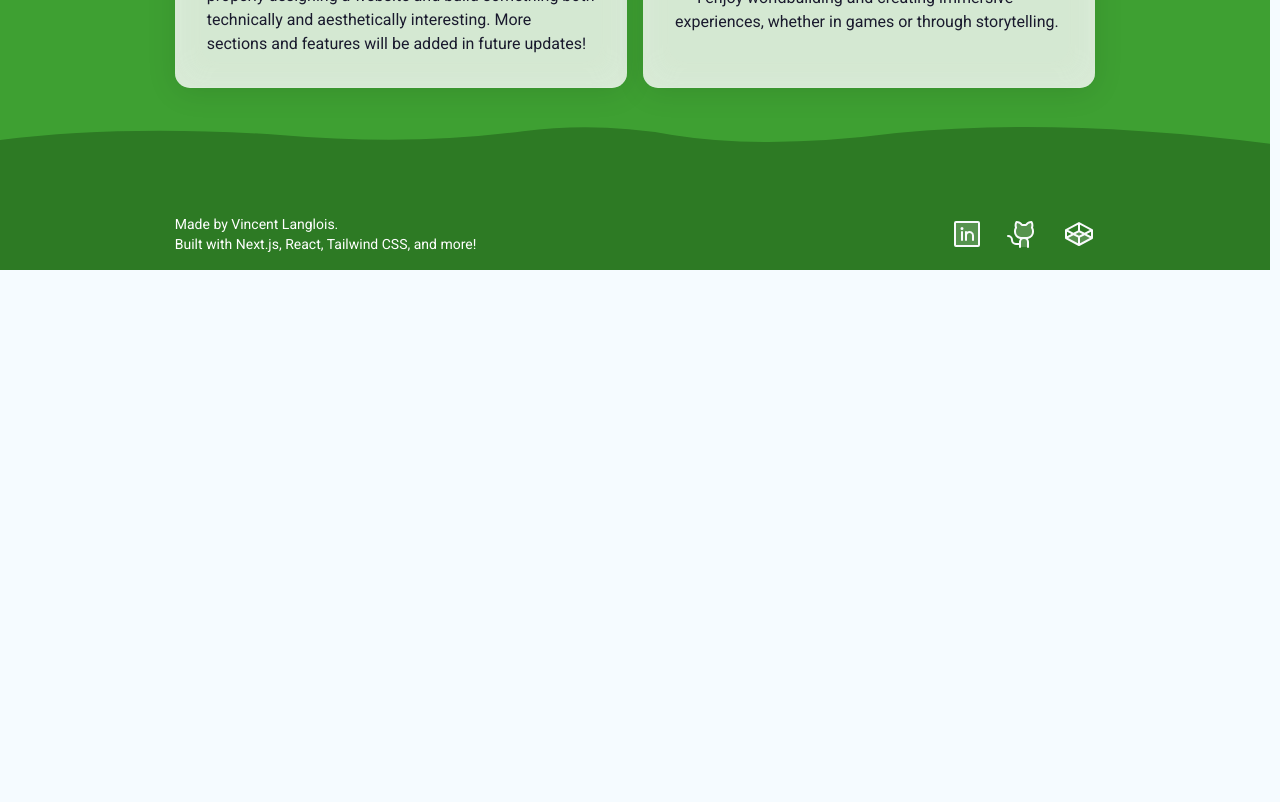
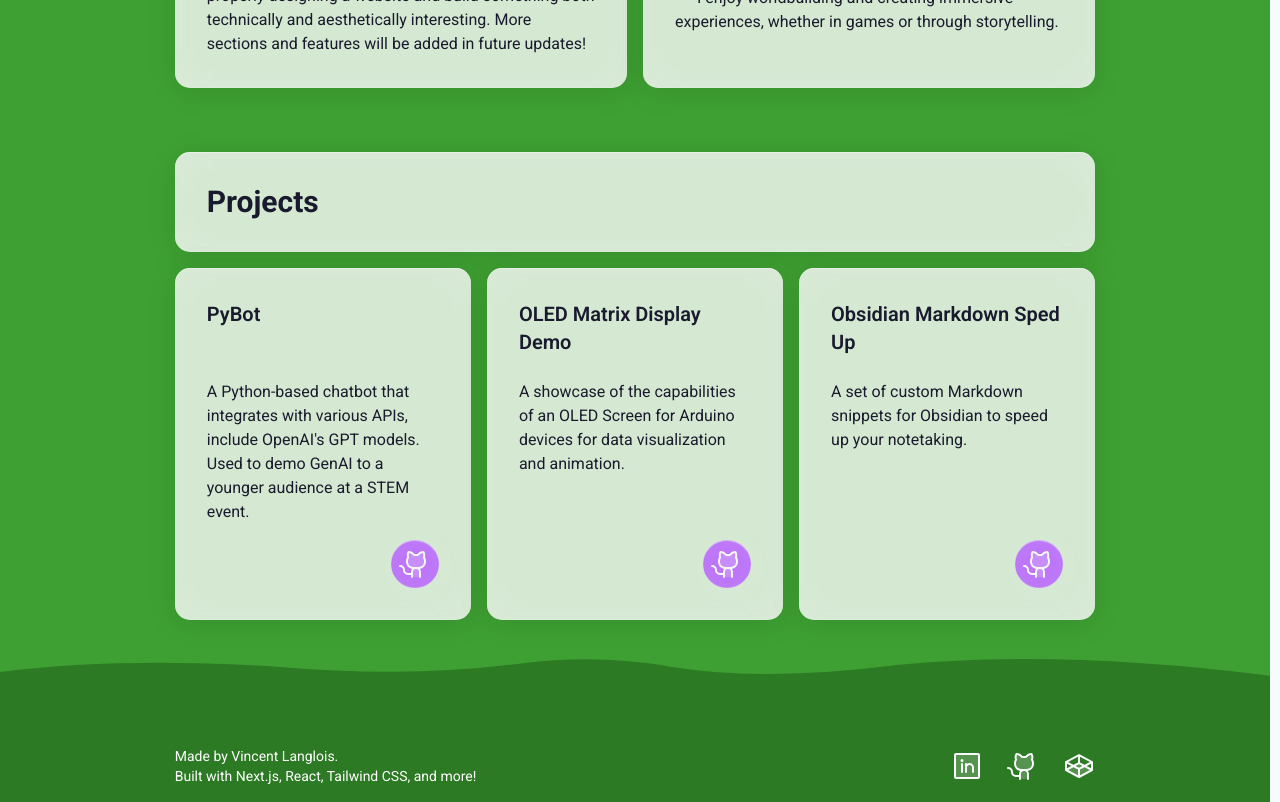
Before and after one commit to vtlanglois/portfolio-v2, a Next.js app: page / in a window 1280 px wide. Shown: the part 1420-2222 px from the top of the page. Before the commit the page ends 1690 px from the top, so only its background shows below. Built offline with nearby package versions, Linux system fonts and the light colour scheme.

Commit message:
Add projects section Fixes #9

```diff
--- a/src/app/page.tsx
+++ b/src/app/page.tsx
@@ -1,21 +1,13 @@
 import About from "@/components/sections/About";
 import Hero from "../components/sections/Hero";
-// import Container from "@/components/ui/Container";
+import Projects from "@/components/sections/Projects";
 
 export default function Home() {
   return (
     <>
       <Hero />
       <About />
-      {/* <Container>
-        <section>Skills</section>
-      </Container>
-      <Container>
-        <section>Experience</section>
-      </Container>
-      <Container>
-        <section>Projects</section>
-      </Container> */}
+      <Projects />
     </>
   );
 }
--- a/src/components/sections/Hero/index.tsx
+++ b/src/components/sections/Hero/index.tsx
@@ -4,13 +4,13 @@ import "./styles.css";
 import {
   ArrowDownIcon,
   CodepenLogoIcon,
-  GithubLogoIcon,
   LinkedinLogoIcon,
 } from "@phosphor-icons/react/dist/ssr";
 import { CODEPEN_URL, GITHUB_URL, LINKEDIN_URL } from "@/constants";
 import Card from "@/components/ui/Card";
 import Orb from "@/components/ui/Orb";
 import ThemeToggle from "@/components/ui/ThemeSelector";
+import GitHubLink from "@/components/ui/GitHubLink";
 
 export default function Hero() {
   useEffect(() => {
@@ -136,20 +136,10 @@ export default function Hero() {
                 className="text-slate-50"
               />
             </Orb>
-            <Orb
-              tag="a"
+            <GitHubLink
               href={GITHUB_URL}
-              target="_blank"
-              rel="noopener noreferrer"
-              className="bg-purple-500 hover:bg-purple-600"
-              title="Link to Vincent's GitHub profile"
-            >
-              <GithubLogoIcon
-                size={32}
-                weight="duotone"
-                className="text-slate-50 "
-              />
-            </Orb>
+              alt="Link to Vincent's GitHub profile"
+            />
             <Orb
               tag="a"
               href={CODEPEN_URL}
--- /dev/null
+++ b/src/components/sections/Projects.tsx
@@ -0,0 +1,65 @@
+import Card from "../ui/Card";
+import Container from "../ui/Container";
+import GitHubLink from "../ui/GitHubLink";
+import Section from "../ui/Section";
+import Stack from "../ui/Stack";
+
+export default function Projects() {
+  return (
+    <Section>
+      <Container>
+        <Stack>
+          <Card>
+            <h2 className="text-3xl font-bold">Projects</h2>
+          </Card>
+          <div className="grid grid-rows-1 lg:grid-cols-3 gap-4">
+            <Card className="row-span-3 grid grid-rows-subgrid">
+              <h3 className="text-xl font-semibold mb-2">PyBot</h3>
+              <p>
+                A Python-based chatbot that integrates with various APIs,
+                include OpenAI&apos;s GPT models. Used to demo GenAI to a
+                younger audience at a STEM event.
+              </p>
+              <div className="text-end">
+                <GitHubLink
+                  href="https://github.com/vtlanglois/PyBot"
+                  alt="Link to PyBot on GitHub"
+                />
+              </div>
+            </Card>
+            <Card className="row-span-3 grid grid-rows-subgrid">
+              <h3 className="text-xl font-semibold mb-2">
+                OLED Matrix Display Demo
+              </h3>
+              <p>
+                A showcase of the capabilities of an OLED Screen for Arduino
+                devices for data visualization and animation.
+              </p>
+              <div className="text-end">
+                <GitHubLink
+                  href="https://github.com/vtlanglois/OLED-Demo"
+                  alt="Link to OLED Matrix Display Demo on GitHub"
+                />
+              </div>
+            </Card>
+            <Card className="row-span-3 grid grid-rows-subgrid">
+              <h3 className="text-xl font-semibold mb-2">
+                Obsidian Markdown Sped Up
+              </h3>
+              <p>
+                A set of custom Markdown snippets for Obsidian to speed up your
+                notetaking.
+              </p>
+              <div className="text-end">
+                <GitHubLink
+                  href="https://github.com/vtlanglois/obsidian-MarkdownSpedUp"
+                  alt="Link to Obsidian Markdown Sped Up on GitHub"
+                />
+              </div>
+            </Card>
+          </div>
+        </Stack>
+      </Container>
+    </Section>
+  );
+}
--- /dev/null
+++ b/src/components/ui/GitHubLink.tsx
@@ -0,0 +1,23 @@
+import { GithubLogoIcon } from "@phosphor-icons/react/dist/ssr";
+import Orb from "./Orb";
+
+export default function GitHubLink({
+  href,
+  alt,
+}: {
+  href: string;
+  alt: string;
+}) {
+  return (
+    <Orb
+      tag="a"
+      href={href}
+      target="_blank"
+      rel="noopener noreferrer"
+      className="bg-purple-500 hover:bg-purple-600"
+      title={alt}
+    >
+      <GithubLogoIcon size={32} weight="duotone" className="text-slate-50 " />
+    </Orb>
+  );
+}
--- a/src/components/ui/Orb/index.tsx
+++ b/src/components/ui/Orb/index.tsx
@@ -16,7 +16,7 @@ export default function Orb({
   const Tag = tag || "div";
   return (
     <Tag
-      className={`orb rounded-full opacity-80 hover:scale-125 p-2 transition duration-300 motion-reduce:transition-none motion-reduce:transform-none ${className}`}
+      className={`orb inline-flex rounded-full opacity-80 hover:scale-125 p-2 transition duration-300 motion-reduce:transition-none motion-reduce:transform-none ${className}`}
       {...rest}
     >
       {children}
--- /dev/null
+++ b/src/components/ui/Stack.tsx
@@ -0,0 +1,11 @@
+export default function Stack({
+  children,
+  className,
+}: {
+  children: React.ReactNode;
+  className?: string;
+}) {
+  return (
+    <div className={`grid auto-rows-auto gap-4 ${className}`}>{children}</div>
+  );
+}
```
